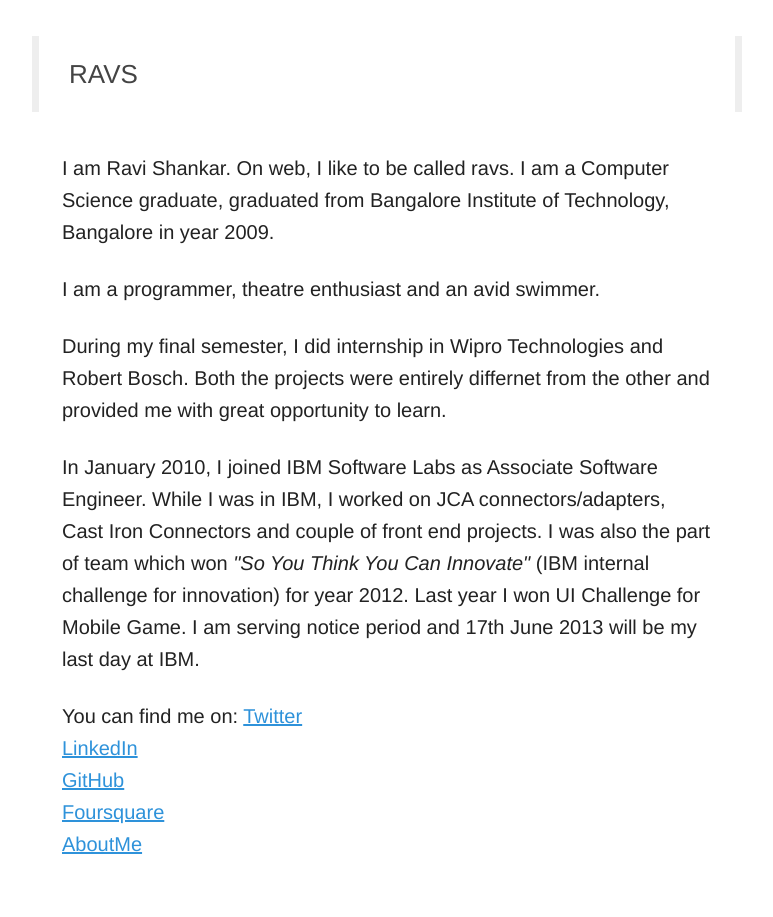
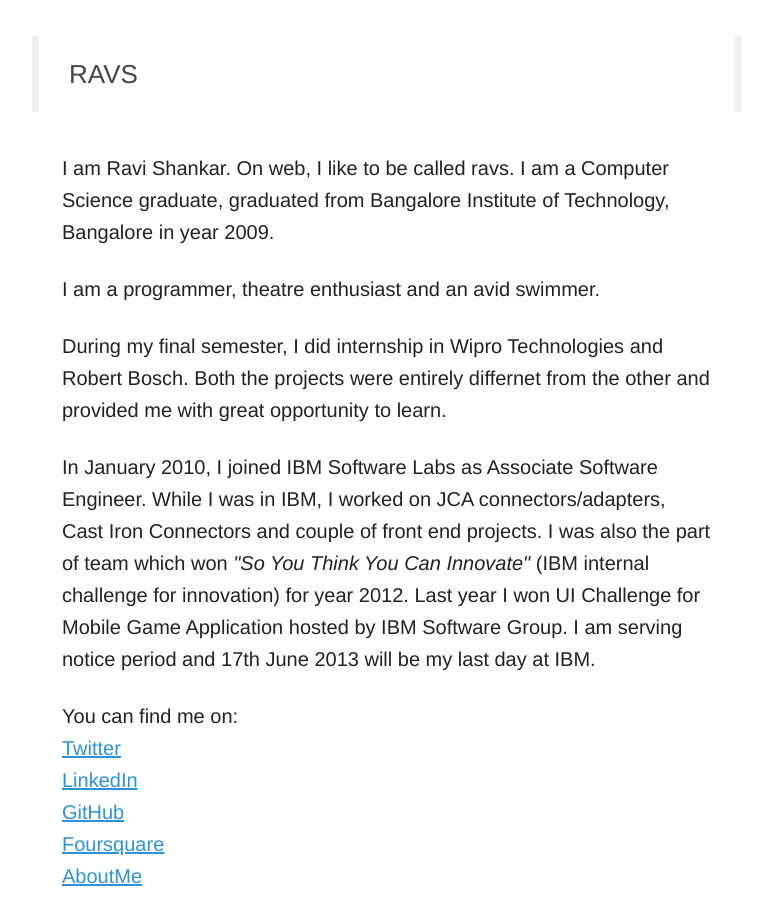
Before and after one commit to ravs/ravs.github.io, a Jekyll site: the page built from about/index.html, in a window 1280 px wide, cut to the strip 361-1278 px from the top of the page. Shown: the whole strip, without its empty margins (253-1026 px from the left). Built offline with Jekyll 4.4.1, drawn with Linux system fonts in a browser that asks for light colours; Markdown is read by kramdown in place of the engine named in the settings; before the commit the page ends 1246 px from its top, so only the background shows below that.

Commit message:
about page update

```diff
--- a/about/index.html
+++ b/about/index.html
@@ -12,9 +12,9 @@
 
 <p>During my final semester, I did internship in Wipro Technologies and Robert Bosch. Both the projects were entirely differnet from the other and provided me with great opportunity to learn.<p>
 
-<p>In January 2010, I joined IBM Software Labs as Associate Software Engineer. While I was in IBM, I worked on JCA connectors/adapters, Cast Iron Connectors and couple of front end projects. I was also the part of team which won <i>"So You Think You Can Innovate"</i> (IBM internal challenge for innovation) for year 2012. Last year I won UI Challenge for Mobile Game. I am serving notice period and 17th June 2013 will be my last day at IBM.</p>
+<p>In January 2010, I joined IBM Software Labs as Associate Software Engineer. While I was in IBM, I worked on JCA connectors/adapters, Cast Iron Connectors and couple of front end projects. I was also the part of team which won <i>"So You Think You Can Innovate"</i> (IBM internal challenge for innovation) for year 2012. Last year I won UI Challenge for Mobile Game Application hosted by IBM Software Group. I am serving notice period and 17th June 2013 will be my last day at IBM.</p>
 
-<p>You can find me on:
+<p>You can find me on:<br>
 <a href="http://twitter.com/ravs24">Twitter</a><br>
 <a href="http://www.linkedin.com/in/ravishankarbit">LinkedIn</a><br>
 <a href="http://www.github.com/ravs">GitHub</a><br>
```
